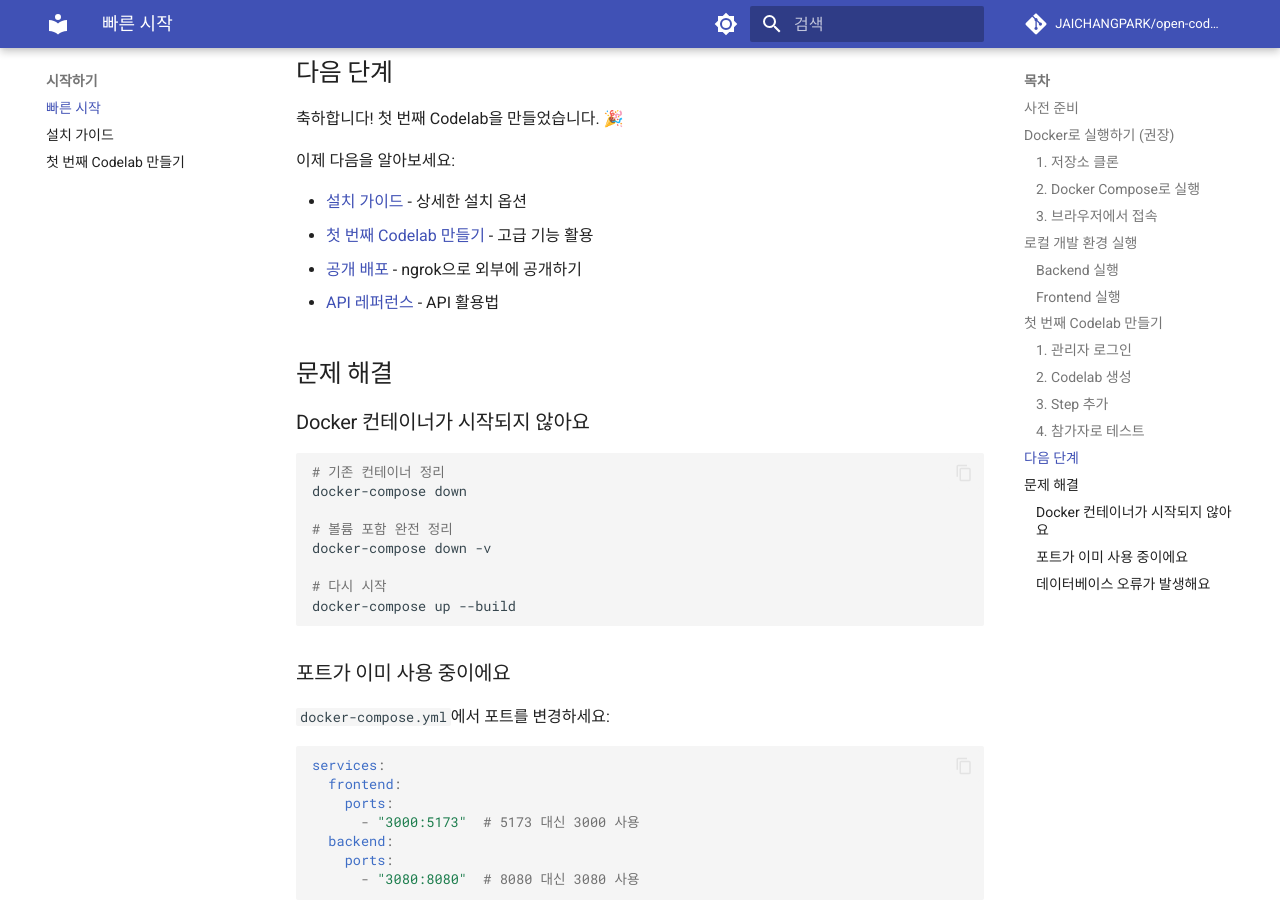
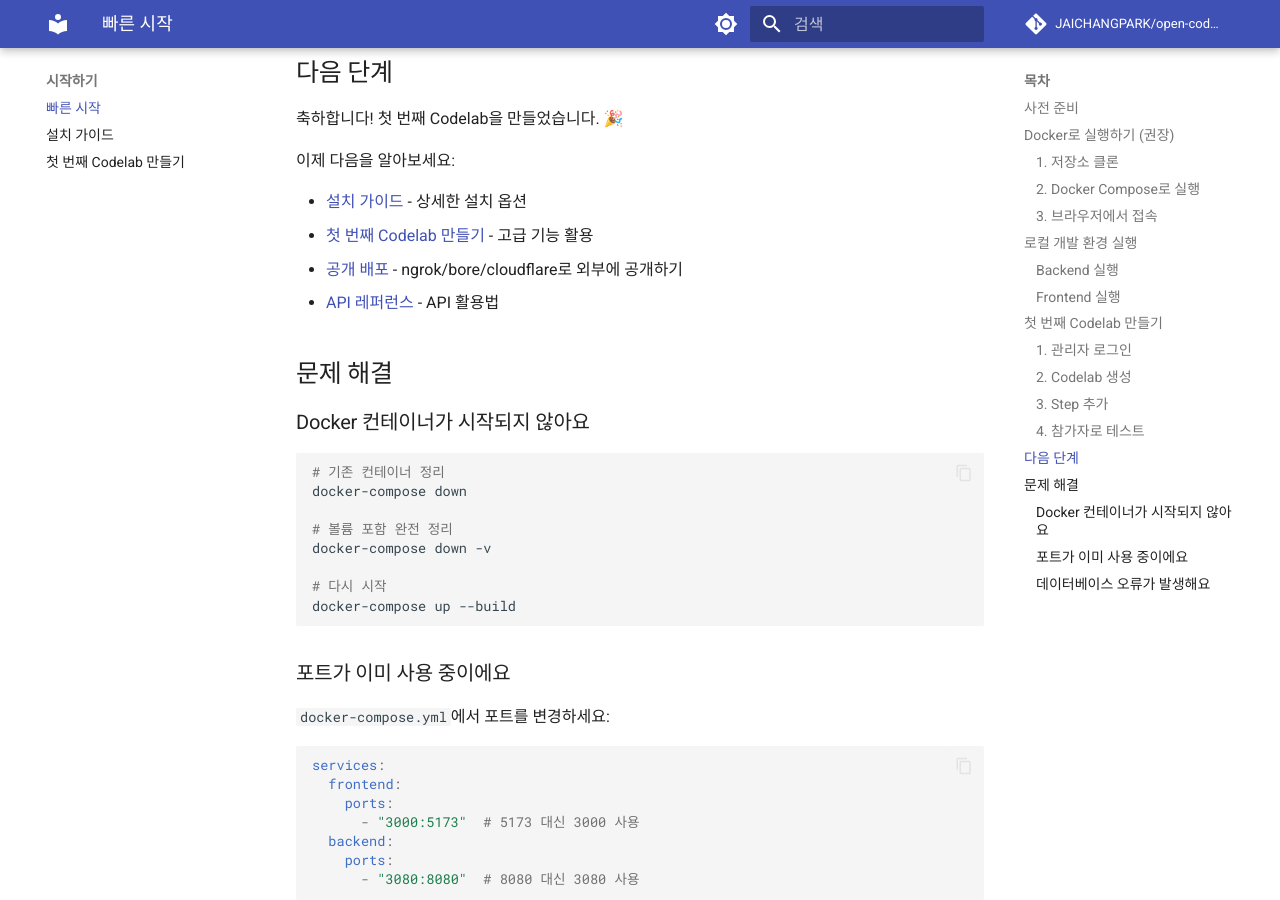
Before and after one commit to JAICHANGPARK/open-codelabs, an MkDocs documentation site: the page built from docs/getting-started/quickstart.md, in a window 1280 px wide and 900 px high, scrolled down 3344 px. Built offline with MkDocs 1.6.1 and Material for MkDocs 9.7.7, drawn with Linux system fonts in a browser that asks for light colours; comment, search, counter and statistics services are not loaded; the version menu is left out.

Commit message:
Update quickstart.md

```diff
--- a/docs/getting-started/quickstart.md
+++ b/docs/getting-started/quickstart.md
@@ -143,7 +143,7 @@
 
 - [설치 가이드](installation.md) - 상세한 설치 옵션
 - [첫 번째 Codelab 만들기](first-codelab.md) - 고급 기능 활용
-- [공개 배포](../self-hosting/public-deployment.md) - ngrok으로 외부에 공개하기
+- [공개 배포](../self-hosting/public-deployment.md) - ngrok/bore/cloudflare로 외부에 공개하기
 - [API 레퍼런스](../specification/api-reference.md) - API 활용법
 
 ## 문제 해결
```
